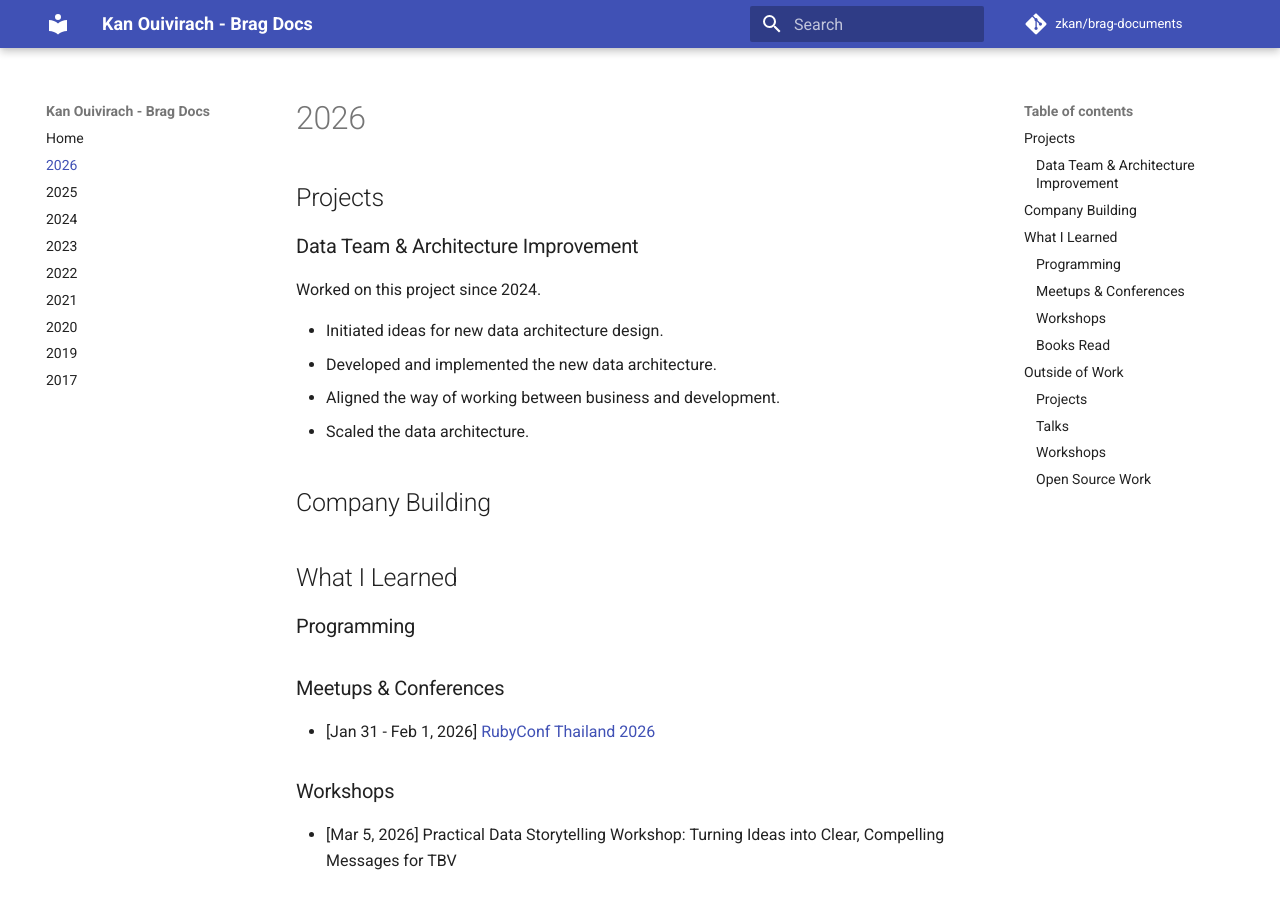
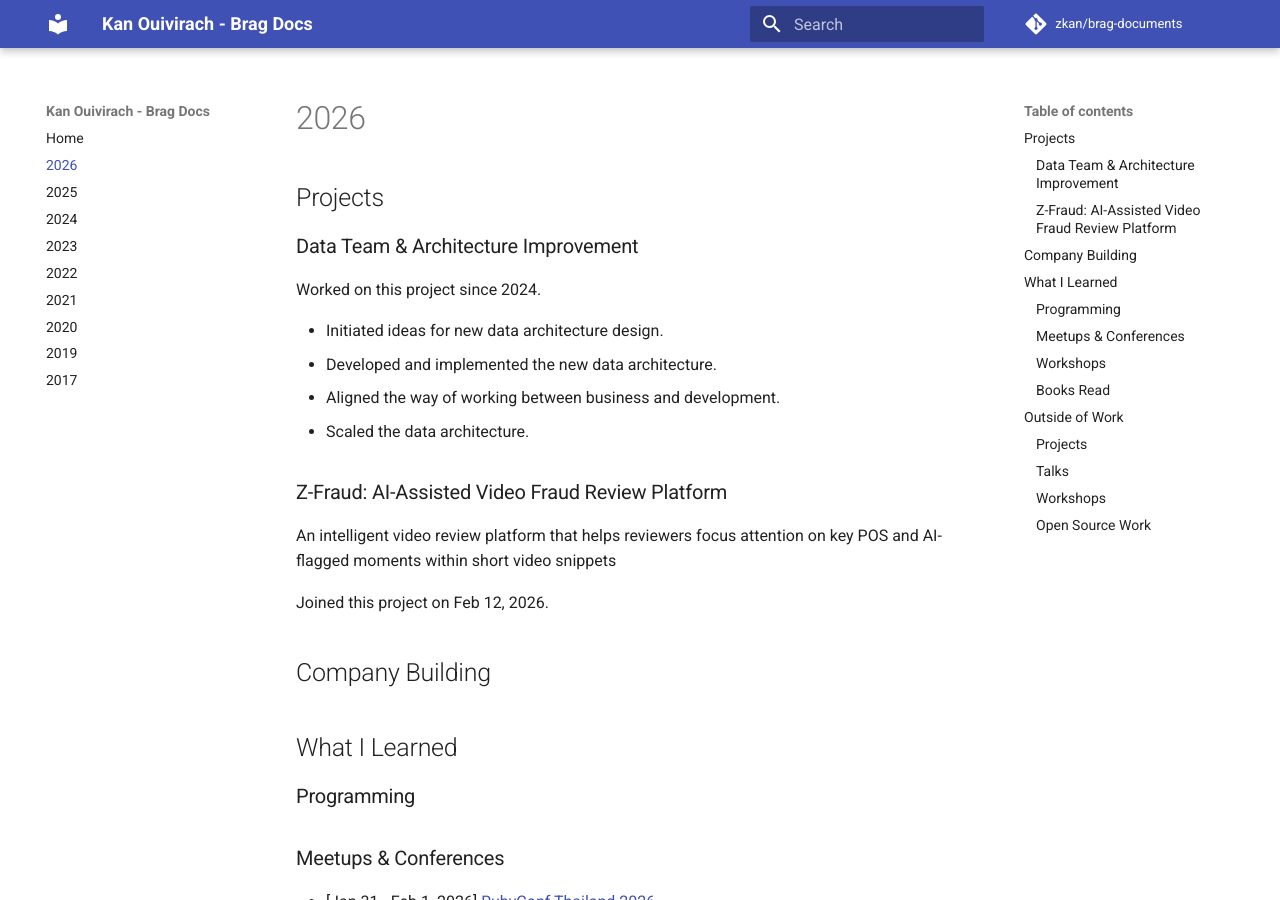
Before and after one commit to zkan/brag-documents, an MkDocs documentation site: the page built from docs/2026.md, in a window 1280 px wide and 900 px high. Built offline with MkDocs 1.6.1 and Material for MkDocs 9.7.7, drawn with Linux system fonts in a browser that asks for light colours; comment, search, counter and statistics services are not loaded.

Commit message:
Add z-fraud project

```diff
--- a/docs/2026.md
+++ b/docs/2026.md
@@ -10,6 +10,13 @@ Worked on this project since 2024.
 * Developed and implemented the new data architecture.
 * Aligned the way of working between business and development.
 * Scaled the data architecture.
+
+### Z-Fraud: AI-Assisted Video Fraud Review Platform
+
+An intelligent video review platform that helps reviewers focus attention on
+key POS and AI-flagged moments within short video snippets
+
+Joined this project on Feb 12, 2026.
 
 ## Company Building
 
```
